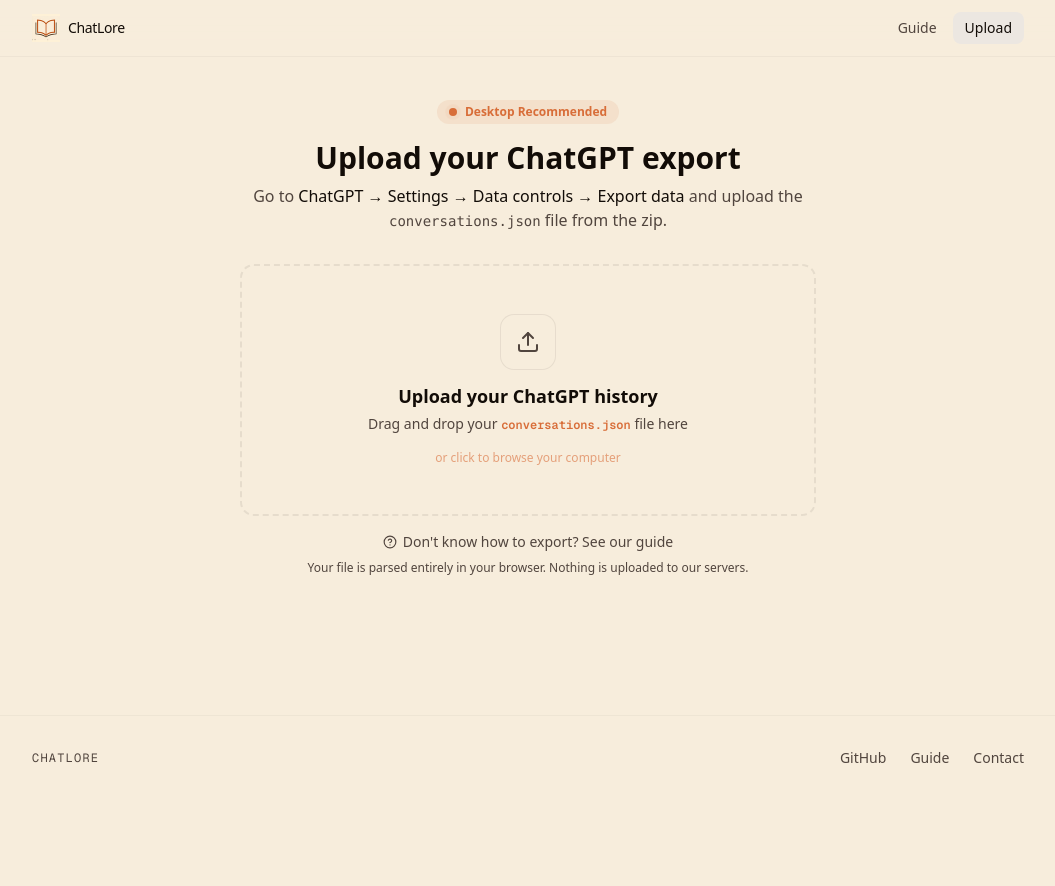
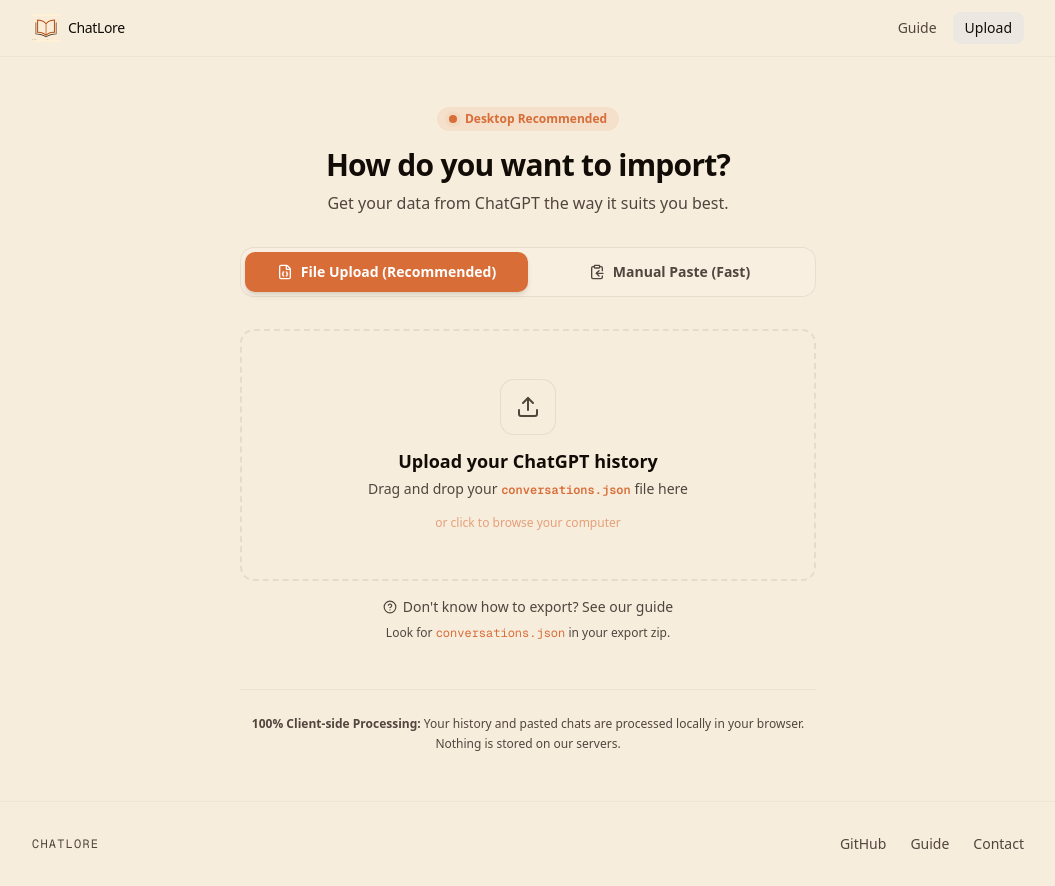
Before and after one commit to MarinaBrau/chatlore, a Next.js app: page /upload in a window 1280 px wide. Shown: the whole page, without its empty margins (112-1167 px from the left). Before the commit the page ends 800 px from the top, so only its background shows below. Built offline with nearby package versions, Linux system fonts and the light colour scheme.

Commit message:
feat: add manual paste option for instant chat sync and remove email wait time dependency

```diff
--- a/src/app/upload/page.tsx
+++ b/src/app/upload/page.tsx
@@ -1,17 +1,22 @@
 "use client";
 
-import { useCallback, useEffect } from "react";
+import { useCallback, useEffect, useState } from "react";
 import { useRouter } from "next/navigation";
-import { motion } from "framer-motion";
+import { motion, AnimatePresence } from "framer-motion";
 import { UploadZone } from "@/components/UploadZone";
+import { ManualPaste } from "@/components/ManualPaste";
 import { ExportGuideModal } from "@/components/ExportGuideModal";
 import { useParser } from "@/lib/parsers/use-parser";
 import { useConversations } from "@/context/conversations";
 import { trackEvent } from "@/lib/analytics";
+import { FileJson, ClipboardCopy } from "lucide-react";
+
+type UploadMethod = "file" | "paste";
 
 export default function UploadPage() {
   const router = useRouter();
-  const { status, conversations, error, parse } = useParser();
+  const [method, setMethod] = useState<UploadMethod>("file");
+  const { status, conversations, error, parse, parseRawText } = useParser();
   const { setConversations } = useConversations();
 
   const handleFile = useCallback(
@@ -22,17 +27,28 @@
     [parse]
   );
 
+  const handlePaste = useCallback(
+    (text: string) => {
+      trackEvent("manual_paste", { length: text.length });
+      parseRawText(text);
+    },
+    [parseRawText]
+  );
+
   // Redirect to conversations list after successful parse
   useEffect(() => {
     if (status === "success" && conversations.length > 0) {
-      trackEvent("parse_completed", { conversation_count: conversations.length });
+      trackEvent("parse_completed", {
+        conversation_count: conversations.length,
+        method
+      });
       setConversations(conversations);
       router.push("/conversations");
     }
-  }, [status, conversations, setConversations, router]);
+  }, [status, conversations, setConversations, router, method]);
 
   return (
-    <div className="flex min-h-[70vh] items-center justify-center px-4">
+    <div className="flex min-h-[70vh] items-center justify-center px-4 py-12">
       <motion.div
         initial={{ opacity: 0, y: 16 }}
         animate={{ opacity: 1, y: 0 }}
@@ -47,30 +63,83 @@
             </span>
             Desktop Recommended
           </div>
-          <h1 className="text-2xl font-bold sm:text-3xl">
-            Upload your ChatGPT export
+          <h1 className="text-3xl font-bold tracking-tight">
+            How do you want to import?
           </h1>
           <p className="mt-2 text-muted-foreground">
-            Go to{" "}
-            <span className="font-medium text-foreground">
-              ChatGPT → Settings → Data controls → Export data
-            </span>{" "}
-            and upload the <code className="text-sm">conversations.json</code>{" "}
-            file from the zip.
+            Get your data from ChatGPT the way it suits you best.
           </p>
         </div>
 
+        {/* Method Toggle */}
+        <div className="mb-8 flex rounded-xl border border-border/60 bg-card/30 p-1">
+          <button
+            onClick={() => setMethod("file")}
+            className={`flex flex-1 items-center justify-center gap-2 rounded-lg py-2.5 text-sm font-semibold transition-all ${
+              method === "file"
+                ? "bg-amber text-white shadow-md"
+                : "text-muted-foreground hover:text-foreground"
+            }`}
+          >
+            <FileJson className="size-4" />
+            File Upload (Recommended)
+          </button>
+          <button
+            onClick={() => setMethod("paste")}
+            className={`flex flex-1 items-center justify-center gap-2 rounded-lg py-2.5 text-sm font-semibold transition-all ${
+              method === "paste"
+                ? "bg-amber text-white shadow-md"
+                : "text-muted-foreground hover:text-foreground"
+            }`}
+          >
+            <ClipboardCopy className="size-4" />
+            Manual Paste (Fast)
+          </button>
+        </div>
+
+        <AnimatePresence mode="wait">
+          {method === "file" ? (
+            <motion.div
+              key="file"
+              initial={{ opacity: 0, x: -10 }}
+              animate={{ opacity: 1, x: 0 }}
+              exit={{ opacity: 0, x: 10 }}
+              transition={{ duration: 0.2 }}
+            >
               <UploadZone
                 onFileAccepted={handleFile}
                 status={status}
                 error={error}
               />
-
               <div className="mt-4 flex flex-col items-center gap-2">
                 <ExportGuideModal />
                 <p className="text-center text-xs text-muted-foreground">
-            Your file is parsed entirely in your browser. Nothing is uploaded to
-            our servers.
+                  Look for <code className="text-amber font-mono">conversations.json</code> in your export zip.
+                </p>
+              </div>
+            </motion.div>
+          ) : (
+            <motion.div
+              key="paste"
+              initial={{ opacity: 0, x: 10 }}
+              animate={{ opacity: 1, x: 0 }}
+              exit={{ opacity: 0, x: -10 }}
+              transition={{ duration: 0.2 }}
+            >
+              <ManualPaste
+                onPaste={handlePaste}
+                isProcessing={status === "parsing"}
+              />
+              {error && (
+                <p className="mt-4 text-center text-sm text-destructive">{error}</p>
+              )}
+            </motion.div>
+          )}
+        </AnimatePresence>
+
+        <div className="mt-12 border-t border-border/40 pt-6">
+          <p className="text-center text-xs text-muted-foreground leading-relaxed">
+            <strong>100% Client-side Processing:</strong> Your history and pasted chats are processed locally in your browser. Nothing is stored on our servers.
           </p>
         </div>
       </motion.div>
--- /dev/null
+++ b/src/components/ManualPaste.tsx
@@ -0,0 +1,66 @@
+"use client";
+
+import { useState } from "react";
+import { MessageSquare, Sparkles, AlertCircle } from "lucide-react";
+import { Button } from "@/components/ui/button";
+import { motion } from "framer-motion";
+
+interface ManualPasteProps {
+  onPaste: (text: string) => void;
+  isProcessing: boolean;
+}
+
+export function ManualPaste({ onPaste, isProcessing }: ManualPasteProps) {
+  const [text, setText] = useState("");
+
+  const handleSubmit = () => {
+    if (!text.trim()) return;
+    onPaste(text);
+  };
+
+  return (
+    <div className="space-y-4">
+      <div className="relative">
+        <textarea
+          value={text}
+          onChange={(e) => setText(e.target.value)}
+          placeholder="Paste your ChatGPT conversation here... (Copy the messages from your chat and paste them here)"
+          className="min-h-[300px] w-full rounded-xl border border-border/60 bg-card/30 p-4 text-sm leading-relaxed focus:border-amber/50 focus:outline-none focus:ring-1 focus:ring-amber/50"
+        />
+        {text.length < 50 && !isProcessing && (
+          <div className="pointer-events-none absolute inset-0 flex items-center justify-center text-center px-8">
+            <p className="text-xs text-muted-foreground italic">
+              Tip: Copy the messages from your ChatGPT window and paste them here.
+              We'll extract your style from the text.
+            </p>
+          </div>
+        )}
+      </div>
+
+      <div className="flex flex-col gap-3">
+        <Button
+          onClick={handleSubmit}
+          disabled={!text.trim() || isProcessing}
+          className="h-12 w-full gap-2 bg-amber hover:bg-amber/90 text-white font-bold shadow-lg shadow-amber/10"
+        >
+          {isProcessing ? (
+            "Analyzing..."
+          ) : (
+            <>
+              <Sparkles className="size-4" />
+              Analyze Pasted Chat
+            </>
+          )}
+        </Button>
+
+        <div className="flex items-start gap-2 rounded-lg border border-amber/20 bg-amber/5 p-3">
+          <AlertCircle className="size-4 shrink-0 text-amber mt-0.5" />
+          <p className="text-[11px] text-amber/80 leading-relaxed">
+            <strong>Fastest way:</strong> Use this if you don&apos;t want to wait for the OpenAI email.
+            Just copy the last 10-20 messages from your chat for the best results.
+          </p>
+        </div>
+      </div>
+    </div>
+  );
+}
```
Also changed, not shown: src/lib/parsers/use-parser.ts (+46 -10 lines). Lines whose indentation alone changed are shown as unchanged.
